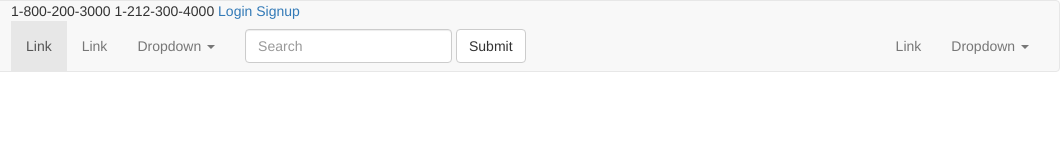
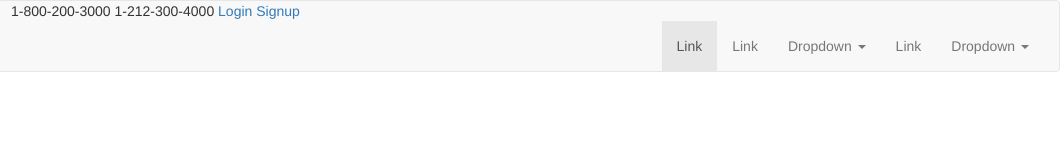
Before and after one commit to ImsirovicAjdin/bootstrapbase-complex-nav-starter, a plain HTML site: page index.html in a window 1280 px wide. Shown: the full height of the page, 220-1280 px from the left. Drawn offline with nearby package versions, Linux system fonts and the light colour scheme; a web font is replaced by a local one.

Commit message:
Remove form in navbar; pull all the navbar links under ul.navbar-right

```diff
--- a/index.html
+++ b/index.html
@@ -47,7 +47,7 @@
 </div>
 	    <!-- Collect the nav links, forms, and other content for toggling -->
 	    <div class="collapse navbar-collapse" id="bs-example-navbar-collapse-1">
-	      <ul class="nav navbar-nav">
+	      <ul class="nav navbar-nav navbar-right">
 	        <li class="active"><a href="#">Link <span class="sr-only">(current)</span></a></li>
 	        <li><a href="#">Link</a></li>
 	        <li class="dropdown">
@@ -62,14 +62,7 @@
 	            <li><a href="#">One more separated link</a></li>
 	          </ul>
 	        </li>
-	      </ul>
-	      <form class="navbar-form navbar-left">
-	        <div class="form-group">
-	          <input type="text" class="form-control" placeholder="Search">
-	        </div>
-	        <button type="submit" class="btn btn-default">Submit</button>
-	      </form>
-	      <ul class="nav navbar-nav navbar-right">
+
 	        <li><a href="#">Link</a></li>
 	        <li class="dropdown">
 	          <a href="#" class="dropdown-toggle" data-toggle="dropdown" role="button" aria-haspopup="true" aria-expanded="false">Dropdown <span class="caret"></span></a>
```
